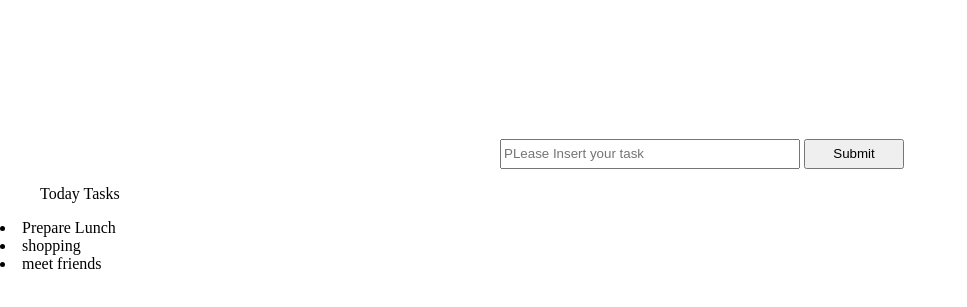
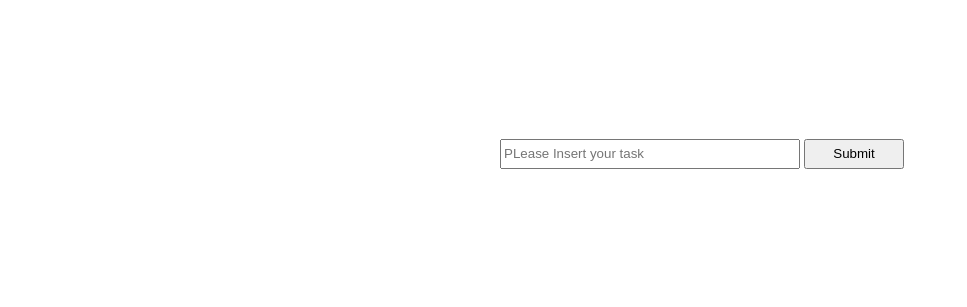
Before and after one commit to YasminFarag/Dom-exercises, a plain HTML site: page exercises/jQuery/todo-list.html in a window 1280 px wide. Shown: the part 61-368 px from the top of the page, without its empty margins (0-967 px from the left). Drawn offline with Linux system fonts and the light colour scheme.

Commit message:
html edits

```diff
--- a/exercises/jQuery/todo-list.html
+++ b/exercises/jQuery/todo-list.html
@@ -36,16 +36,16 @@
     </style>
 </head>
 <body>
-    <div class="container">
+    <div class="main">
     <h1>To-Do List</h1>
     <input id="textInput" type="text" placeholder="PLease Insert your task">
     <button id="btn" type="submit">Submit</button>
 
 
-    <ul>Today Tasks</ul>
+    <!-- <ul>Today Tasks</ul>
     <li>Prepare Lunch</li>
     <li>shopping</li>
-    <li>meet friends</li>
+    <li>meet friends</li> -->
 
 </div>
     <!-- JS reference -->
--- a/exercises/jQuery/todo-list.js
+++ b/exercises/jQuery/todo-list.js
@@ -11,10 +11,10 @@ button.addEventListener('keypress',(e)=>{
 }); */
 
 let button = document.querySelector('#btn');
-myCont = document.querySelector('.container')
+myCont = document.querySelector('.main')
 button.addEventListener('click',()=>{
 
-
+    /* let ul= document.createElement('ul') */
     let listedItem= document.createElement('li')
 
     listedItem.textContent= document.querySelector('#textInput').value
```
